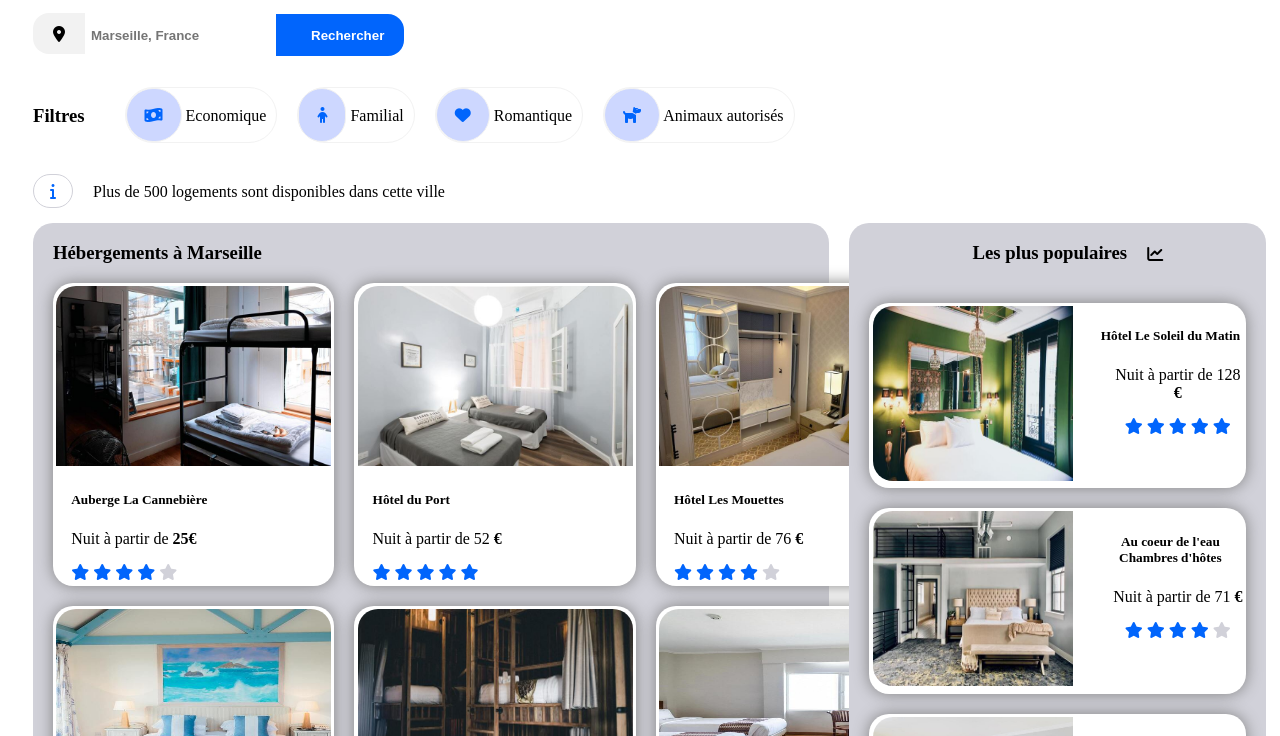
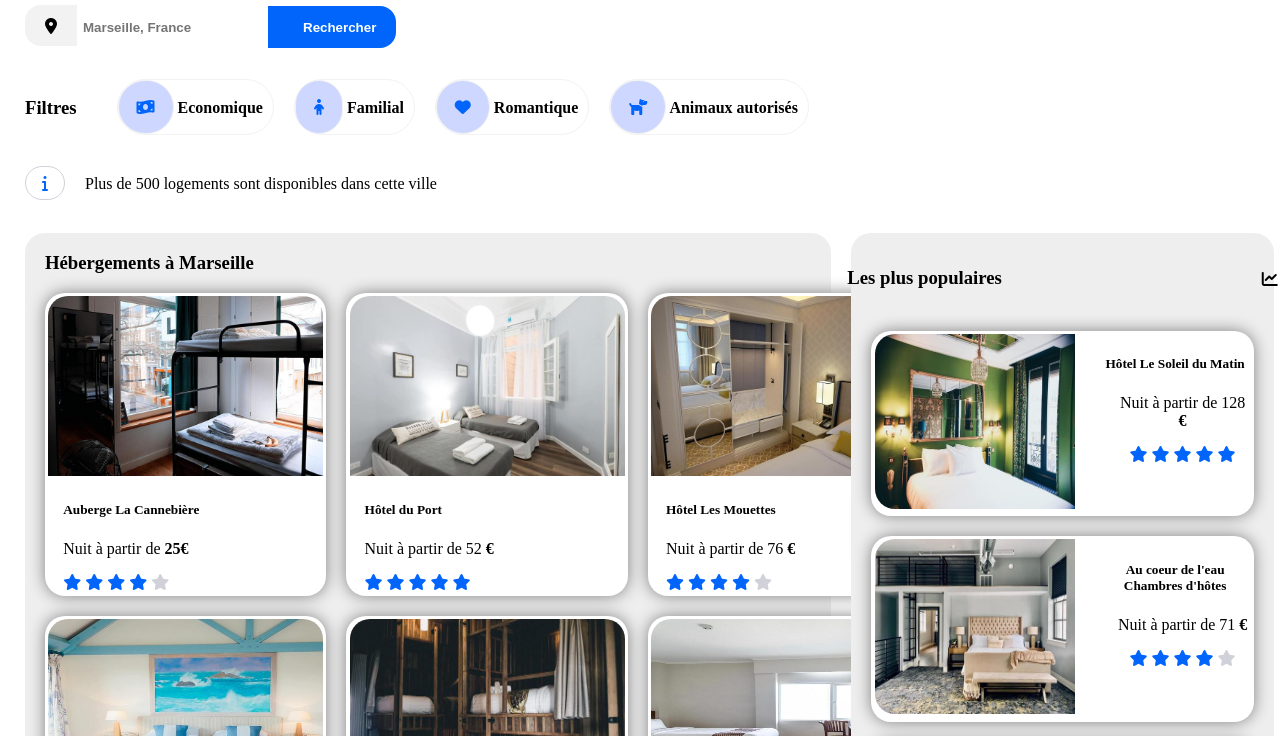
Before and after one commit to RobinWoodDu21/RobinThivant_2_02082021, a plain HTML site: page index.html in a window 1280 px wide. Shown: the part 169-905 px from the top of the page. Drawn offline with Linux system fonts and the light colour scheme; a web font is replaced by a local one.

Commit message:
HTML & CSS modified

```diff
--- a/index.css
+++ b/index.css
@@ -10,6 +10,7 @@
 
 body {
     font-family: 'Raleway', 'Times New Roman', Times, serif;
+    margin: 0px;
 }
 
 b {
@@ -119,6 +120,7 @@ li {
     border: #F2F2F2 1px solid;
     padding-right: 10px;
     cursor: pointer;
+    font-weight: bold;
 }
 
 .divFiltre:hover {
@@ -171,7 +173,7 @@ li {
 }
 
 .sectHeb {
-    background-color: #d1d1d9;
+    background-color: #eeeeee;
     border-radius: 20px;
     margin-left: 25px;
     width: 63%;
@@ -179,7 +181,7 @@ li {
 }
 
 .sectPop {
-    background-color: #d1d1d9;
+    background-color: #eeeeee;
     border-radius: 20px;
     margin-left: 20px;
     width: 33%;
@@ -213,6 +215,11 @@ li {
     margin-right: 20px;
 }
 
+.card:hover {
+    transform: scale(1.05);
+    transition: 300ms;
+}
+
 .card h5, p {
     padding-left: 15px;
 }
@@ -226,6 +233,11 @@ li {
     box-shadow: 0 0 16px grey;
     margin: 20px;
     padding: 0.2rem;
+}
+
+.cardPop:hover {
+    transform: scale(1.05);
+    transition: 300ms;
 }
 
 .divIntro {
@@ -258,10 +270,16 @@ li {
     justify-content: center;
 }
 
+.hPop {
+    position: relative;
+    right: 130px;
+    top: 15px;
+}
+
 .iPop {
     position: relative;
-    left: 20px;
-    top: 23px;
+    left: 130px;
+    top: 38px;
 }
 
 .titleAct {
@@ -287,6 +305,11 @@ li {
     box-sizing: border-box;
     box-shadow: 0 0 16px grey;
     margin-left: 25px;
+}
+
+.cardAct:hover {
+    transform: scale(1.05);
+    transition: 300ms;
 }
 
 .divActTitle {
--- a/index.html
+++ b/index.html
@@ -13,19 +13,6 @@
 
     <div class="divBfrHeader">
         <img src="Projet+2+-+Reservia+FR/Projet 2 - Reservia/images/logo/Reservia@3x.png" alt="Réservia" class="logo">
-        <!--
-        <nav class="link">
-            <div>
-                <a href="#Hébergements">Hébergements</a>
-            </div>
-            <div>
-                <a href="#Activités" id="activité">Activités</a>
-            </div>
-        </nav>
-        <div class="link">
-            <b><a href="#" id="inscription">S'inscrire</a></b>
-        </div>
-        -->
 
         <ul class="link">
             <li>
@@ -44,6 +31,8 @@
 
         <h1>Trouvez votre hébergement pour des vacances de rêve</h1>
         <p>En plein centre-ville ou en pleine nature</p>
+
+
 
         <form>
             <span>
@@ -69,6 +58,8 @@
             <i class="fas fa-info info"></i>
             Plus de 500 logements sont disponibles dans cette ville
         </div>
+
+        <br>
 
     </header>
 
@@ -214,12 +205,14 @@
 
             </section>
 
-            <section class="sectPop">
+            <aside class="sectPop">
 
                 <div class="divPop">
-                    <h3>Les plus populaires</h3>
+                    <h3 class="hPop">Les plus populaires</h3>
                     <i class="fas fa-chart-line iPop"></i>
                 </div>
+
+                <br>
 
                 <a href="#">
                     <article class="cardPop">
@@ -278,7 +271,7 @@
                         </div>
                     </article>
                 </a>
-            </section>
+            </aside>
         </div>
 
 
@@ -420,7 +413,7 @@
                 <a href="">
                     <p>Centre d'aide</p>
                 </a>
-                <a href="">
+                <a href="mailto:test@test.com">
                     <p>Nous contacter</p>
                 </a>
             </div>
--- a/petite_resolution.css
+++ b/petite_resolution.css
@@ -1,5 +1,10 @@
 body {
-    font-size: 2rem;
+    font-size: 1.5rem;
+    margin: 0px;
+}
+
+form {
+    font-size: 1.5rem;
 }
 
 .logo {
@@ -23,6 +28,7 @@ body {
 
 .imap {
     padding: .9rem;
+    font-size: 1rem;
 }
 
 .searchBtn {
@@ -33,6 +39,21 @@ body {
 #iSearch {
     display: block;
     color: white;
+}
+
+.hebergement {
+    display: flex;
+    flex-flow: column-reverse wrap;
+}
+
+.sectPop {
+    border-radius: 0px;
+    width: 100%;
+}
+
+.sectHeb {
+    border: none;
+    background-color: white;
 }
 
 .actSection {
```
